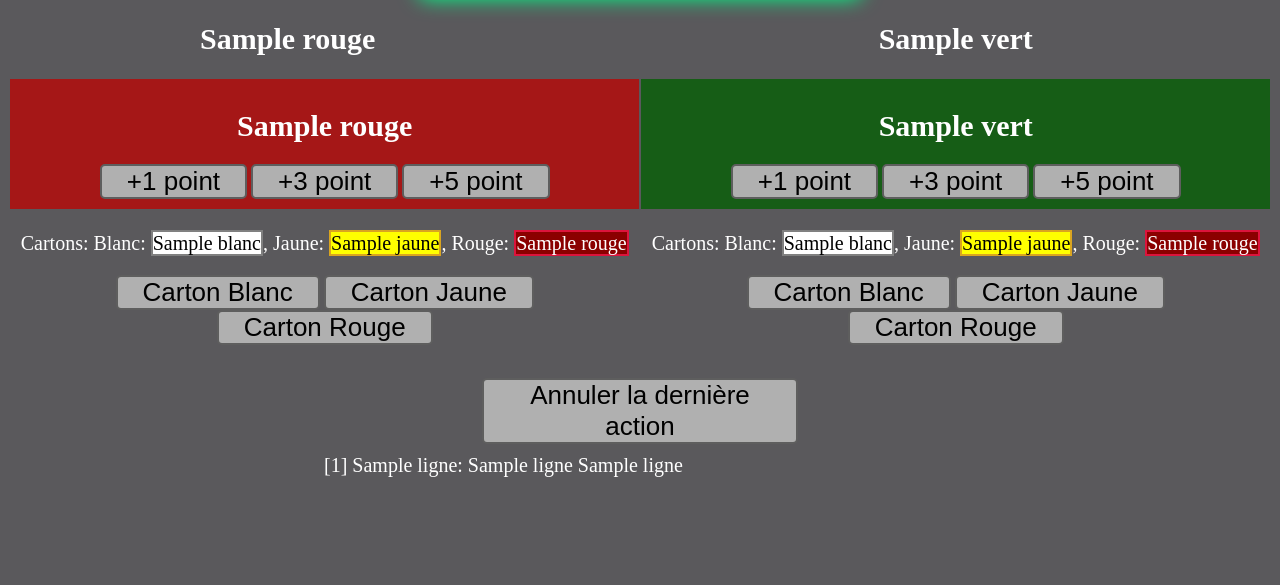
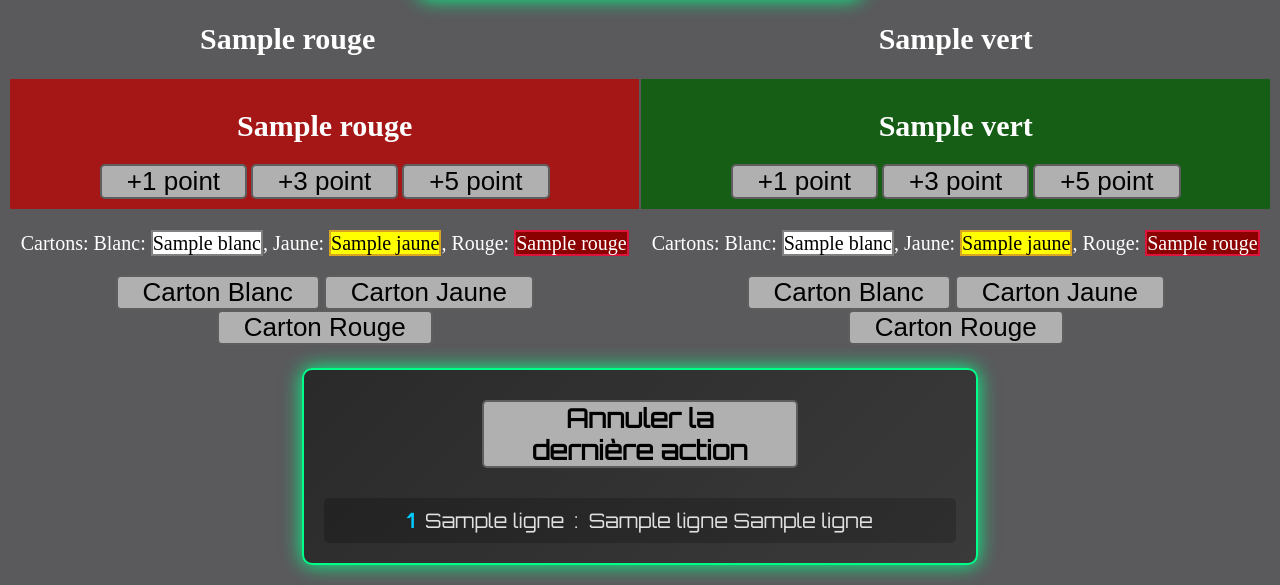
Before and after one commit to viickel/Arbitrage_SabreLaser_ASL_FFE, a Flask app: template templates/arbitrage.html in a window 1280 px wide. Shown: the part 239-824 px from the top of the page. Before the commit the page ends 716 px from the top, so only its background shows below. Run offline with Flask 3, Linux system fonts and the light colour scheme; the template is opened without the code that fills it: most values are stand-ins (such as "Sample title", 1, 10 or a date in 2020); parts of the project's set-up code (start-up, migrations or seed data) failed here and were passed over.

Commit message:
[style] historique

```diff
--- /dev/null
+++ b/static/css/history.css
@@ -0,0 +1,89 @@
+/* Historique Container */
+.history {
+    margin: 20px auto;
+    width: 50%;
+    padding: 20px;
+    border: 2px solid #00ff88;
+    border-radius: 10px;
+    background: linear-gradient(135deg, #2a2a2a, #3a3a3a);
+    box-shadow: 0 0 20px #00ff88;
+    display: flex;
+    flex-direction: column;
+    gap: 20px;
+}
+
+.annuler {
+    width: 50%;
+    margin: auto;
+    padding: 10px;
+}
+
+/* Button Styling */
+.cancel-button {
+    padding: 10px 20px;
+    font-size: 1rem;
+    color: #1f1f1f;
+    background-color: #00ff88;
+    border: none;
+    border-radius: 5px;
+    cursor: pointer;
+    transition: transform 0.2s, background-color 0.2s;
+    font-family: 'Orbitron';
+    font-weight: bold;
+}
+
+.cancel-button:hover {
+    transform: scale(1.1);
+    background-color: #ff6666;
+}
+
+.cancel-button:active {
+    transform: scale(0.95);
+}
+
+/* Historical List Container */
+.history-container {
+    display: flex;
+    flex-direction: column;
+    gap: 10px;
+    max-height: 300px; /* Limit height for scrollable behavior */
+    overflow-y: auto;
+    padding: 10px;
+    border-radius: 5px;
+    background: linear-gradient(135deg, #1f1f1f, #292929);
+    box-shadow: 0 0 10px #00ccff;
+}
+
+/* Historical Entry */
+.history_line {
+    display: flex;
+    align-items: center;
+    justify-content: center;
+    gap: 10px;
+    padding: 10px;
+    background: linear-gradient(135deg, #232323, #2e2e2e);
+    border-radius: 5px;
+    color: #e0e0e0;
+    font-size: 20px;
+    font-family: 'Orbitron';
+}
+
+/* Historical Entry Content */
+.history-timestamp {
+    color: #00ccff;
+    font-weight: bold;
+}
+
+.history-category.rouge {
+    color: #ff4444;
+    font-weight: bold;
+}
+
+.history-category.vert {
+    color: #00ff88;
+    font-weight: bold;
+}
+
+.history-details {
+    color: #e0e0e0;
+}
--- a/static/js/arbitrage.js
+++ b/static/js/arbitrage.js
@@ -18,7 +18,7 @@ $(document).ready(function() {
 
         $.post(`/increment-score/${id_arene}/${color}/${value}`, function(data) {
             updateDisplay(data.arene);
-            addHistoryLine(color, data.arene["last_action_msg"]);
+            addHistoryLine(color, data.arene.historique[data.arene.historique.length-1]);
         });
     });
 
@@ -29,7 +29,7 @@ $(document).ready(function() {
 
         $.post(`/increment-carton/${id_arene}/${color}/${value}`, function(data) {
             updateDisplay(data.arene);
-            addHistoryLine(color, data.arene["last_action_msg"]);
+            addHistoryLine(color, data.arene.historique[data.arene.historique.length-1]);
         });
     });
 
@@ -38,13 +38,19 @@ $(document).ready(function() {
 
         $.post(`/annuler/${id_arene}`, function(data) {
             updateDisplay(data.arene);
-            $('#liste_historique .ligne_historique:first').remove();
+            $('.history_line:first').remove();
         });
     });
 
-    function addHistoryLine(color, line) {
-        const html_line = `<div class="ligne_historique ${color}">${line}</div>`;
-        $('#liste_historique').prepend(html_line);
+    function addHistoryLine(color, action) {
+        const html_line = `
+            <div class="history_line">
+                <span class="history-timestamp">${action[0]}</span>
+                <span class="history-category ${action[1]}">${action[1]}</span>:
+                <span class="history-details">${action[2]} ${action[3]}</span>
+            </div>`;
+
+        $('#actions-list').prepend(html_line);
     }
 
     ///////////////////// TIMER /////////////////////
--- a/templates/arbitrage.html
+++ b/templates/arbitrage.html
@@ -5,6 +5,8 @@
 	<script src="https://code.jquery.com/jquery-3.6.0.min.js"></script>
 	<link rel="stylesheet" href="{{ url_for('static', filename='css/arbitrage.css') }}">
 	<link rel="stylesheet" href="{{ url_for('static', filename='css/chrono.css') }}">
+	<link rel="stylesheet" href="{{ url_for('static', filename='css/history.css') }}">
+	<link rel="stylesheet" href="https://fonts.googleapis.com/css2?family=Anton&family=Orbitron&display=swap">
 	<script src="{{ url_for('static', filename='js/arbitrage.js') }}"></script>
 {% endblock %}
 
@@ -85,14 +87,19 @@
 		</center> <!-- à enlever -->
 	</div>
 
-	<div class="historique">
+	<div class="history">
+	    <!-- Cancel Last Action Button -->
 	    <div class="annuler" data-arene="{{ arene._id }}">
-			<button >Annuler la dernière action</button>
+	        <button class="cancel-button">Annuler la dernière action</button>
 	    </div>
-		<div id=liste_historique>
+
+	    <!-- Historical Actions List -->
+	    <div id="actions-list">
 	        {% for ligne in arene.historique[::-1] %}
-				<div class="ligne_historique {{ligne[1]}}">
-					[{{ ligne[0] }}] {{ ligne[1] }}: {{ ligne[2] }} {{ ligne[3] }}
+	            <div class="history_line">
+	                <span class="history-timestamp">{{ ligne[0] }}</span>
+	                <span class="history-category {{ ligne[1] }}">{{ ligne[1] }}</span>:
+	                <span class="history-details">{{ ligne[2] }} {{ ligne[3] }}</span>
 	            </div>
 	        {% endfor %}
 	    </div>
```
Lines whose indentation alone changed are shown as unchanged.
